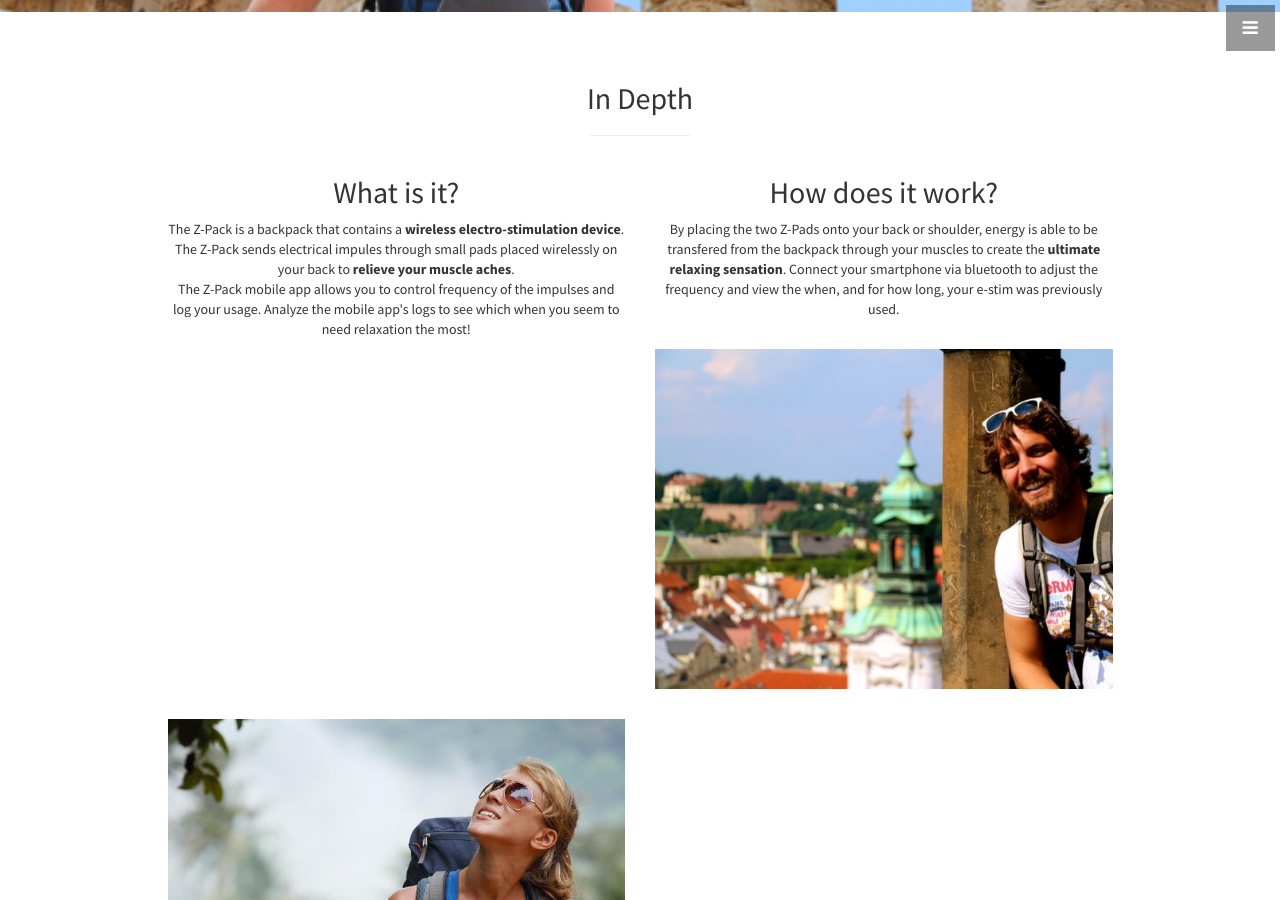
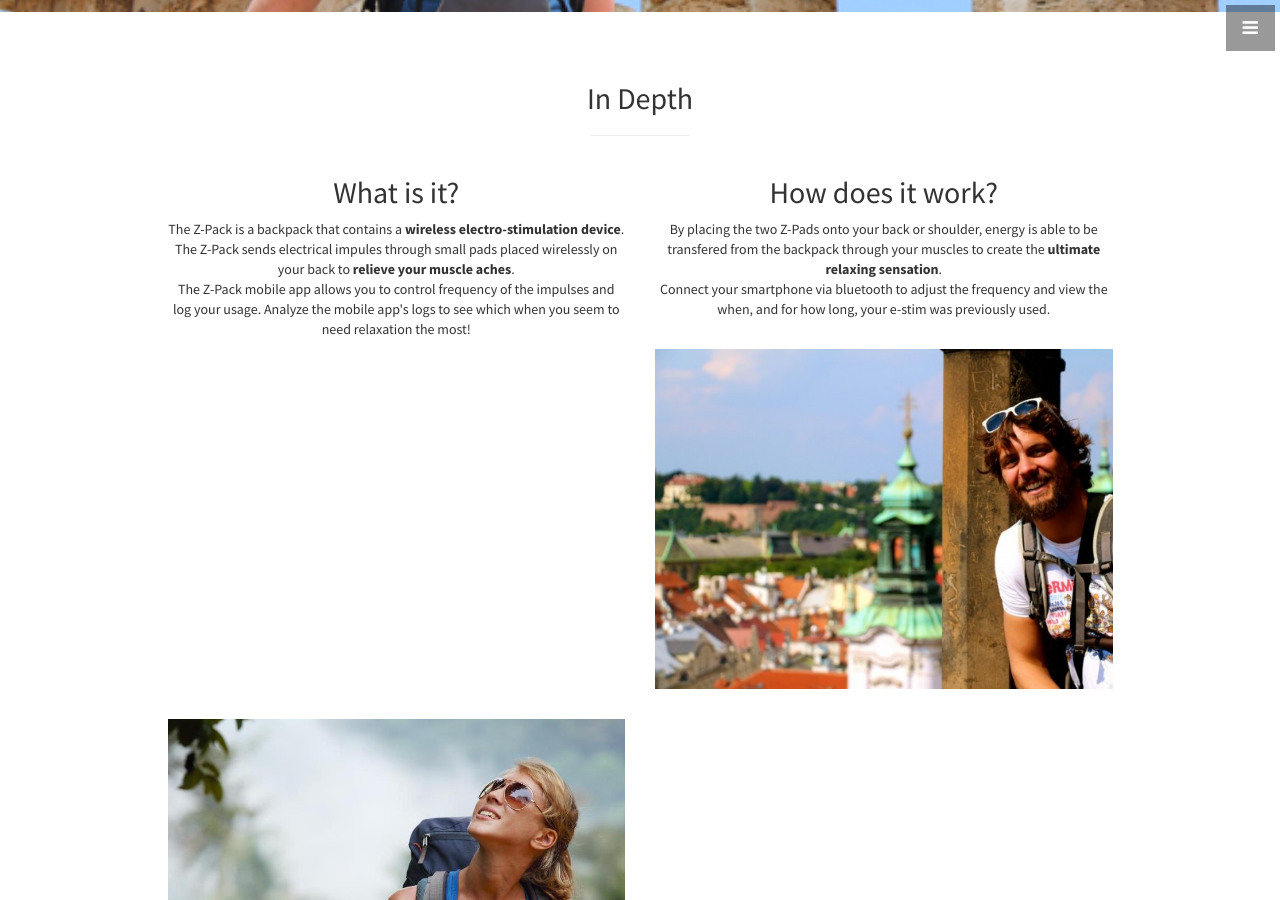
Before and after one commit to nikopj/Traveler-SCD, a Jekyll site: the page built from index.html, in a window 1280 px wide and 900 px high, scrolled down 1535 px. Built offline with Jekyll 4.4.1, drawn with Linux system fonts in a browser that asks for light colours.

Commit message:
formatting

```diff
--- a/_includes/portfolio.html
+++ b/_includes/portfolio.html
@@ -8,13 +8,13 @@
           <div class="col-md-6">
             <div class="portfolio-item">
             	<h2> What is it?</h2>
-       				<p> The Z-Pack is a backpack that contains a <b>wireless electro-stimulation device</b>. The Z-Pack sends electrical impules through small pads placed wirelessly on your back to <b>relieve your muscle aches</b>.<br>The Z-Pack mobile app allows you to control frequency of the impulses and log your usage. Analyze the mobile app's logs to see which when you seem to need relaxation the most!</p>
+       				<p></h3>The Z-Pack is a backpack that contains a <b>wireless electro-stimulation device</b>. The Z-Pack sends electrical impules through small pads placed wirelessly on your back to <b>relieve your muscle aches</b>.<br>The Z-Pack mobile app allows you to control frequency of the impulses and log your usage. Analyze the mobile app's logs to see which when you seem to need relaxation the most!</h3></p>
             </div>
           </div>
           <div class="col-md-6">
             <div class="portfolio-item">
          		<h2>How does it work? </h2>
-         			<p> By placing the two Z-Pads onto your back or shoulder, energy is able to be transfered from the backpack through your muscles to create the <b>ultimate relaxing sensation</b>. Connect your smartphone via bluetooth to adjust the frequency and view the when, and for how long, your e-stim was previously used.<br></p>
+         			<p></h3>By placing the two Z-Pads onto your back or shoulder, energy is able to be transfered from the backpack through your muscles to create the <b>ultimate relaxing sensation</b>.<br>Connect your smartphone via bluetooth to adjust the frequency and view the when, and for how long, your e-stim was previously used.</h3></p>
             </div>
           </div>
           <div class="col-md-6">
```
